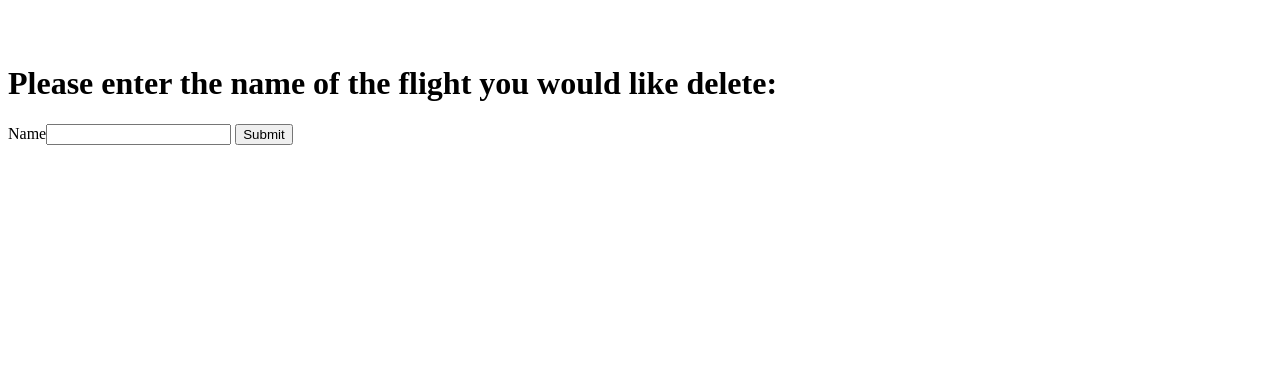
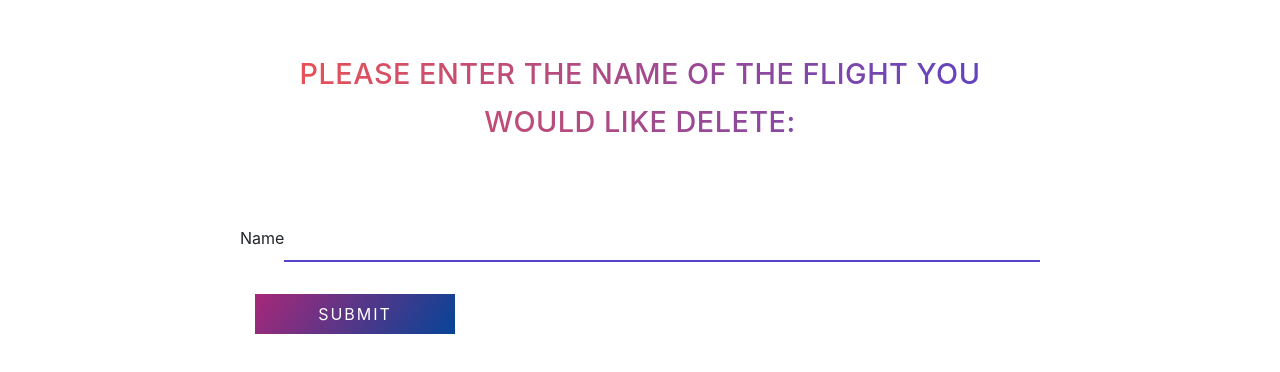
Before and after one commit to dekrom26/webApplicationProject, a website: page public/delete.html in a window 1280 px wide. Drawn offline with nearby package versions, Linux system fonts and the light colour scheme.

Commit message:
design remove page

```diff
--- a/public/delete.html
+++ b/public/delete.html
@@ -1,5 +1,29 @@
-<br>
-<br>
-<h1>Please enter the name of the flight you would like delete:</h1>
-<label for="name">Name</label><input type="text" id="name" value="">
-<button type="button" onclick="DeleteFlight(document.getElementById('name').value)">Submit</button>
+<link rel="stylesheet" href="creat.css" />
+<link
+  href="//maxcdn.bootstrapcdn.com/bootstrap/4.1.1/css/bootstrap.min.css"
+  rel="stylesheet"
+  id="bootstrap-css"
+/>
+<script src="//maxcdn.bootstrapcdn.com/bootstrap/4.1.1/js/bootstrap.min.js"></script>
+<script src="//cdnjs.cloudflare.com/ajax/libs/jquery/3.2.1/jquery.min.js"></script>
+<section class="get-in-touch">
+  <h1 class="title3">
+    Please enter the name of the flight you would like delete:
+  </h1>
+  <form class="contact-form ">
+
+    <div class="form-field d-flex justify-content-center">
+      <label for="name">Name</label
+      ><input class="input-text js-input" type="text" id="name" value="" />
+    </div>
+
+
+    <div class="form-field col-lg-12">
+        <input
+          class="submit-btn"
+          type="button"
+          value="Submit"
+          onclick="DeleteFlight(document.getElementById('name').value)"
+        />
+
+</section>
```
